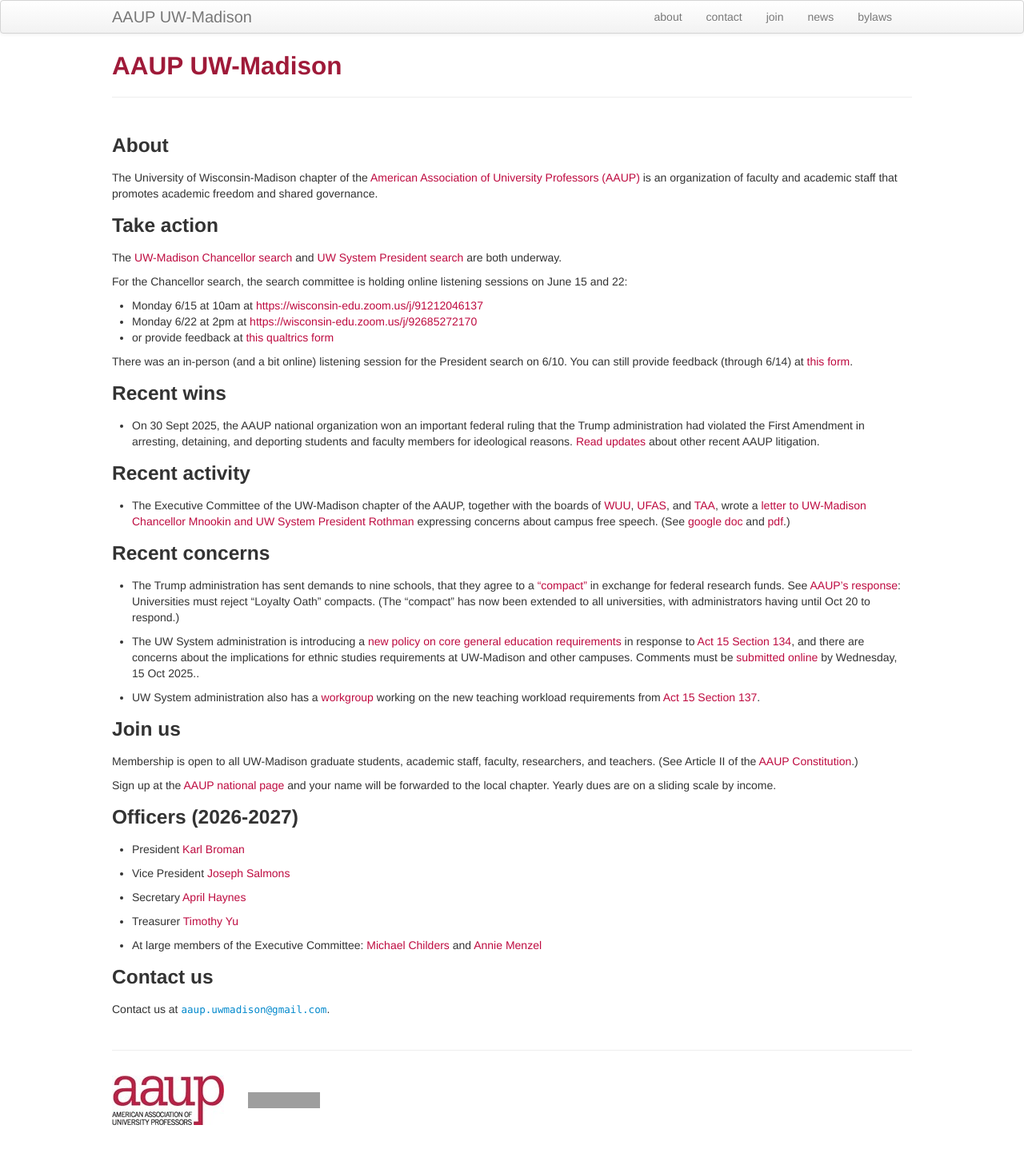
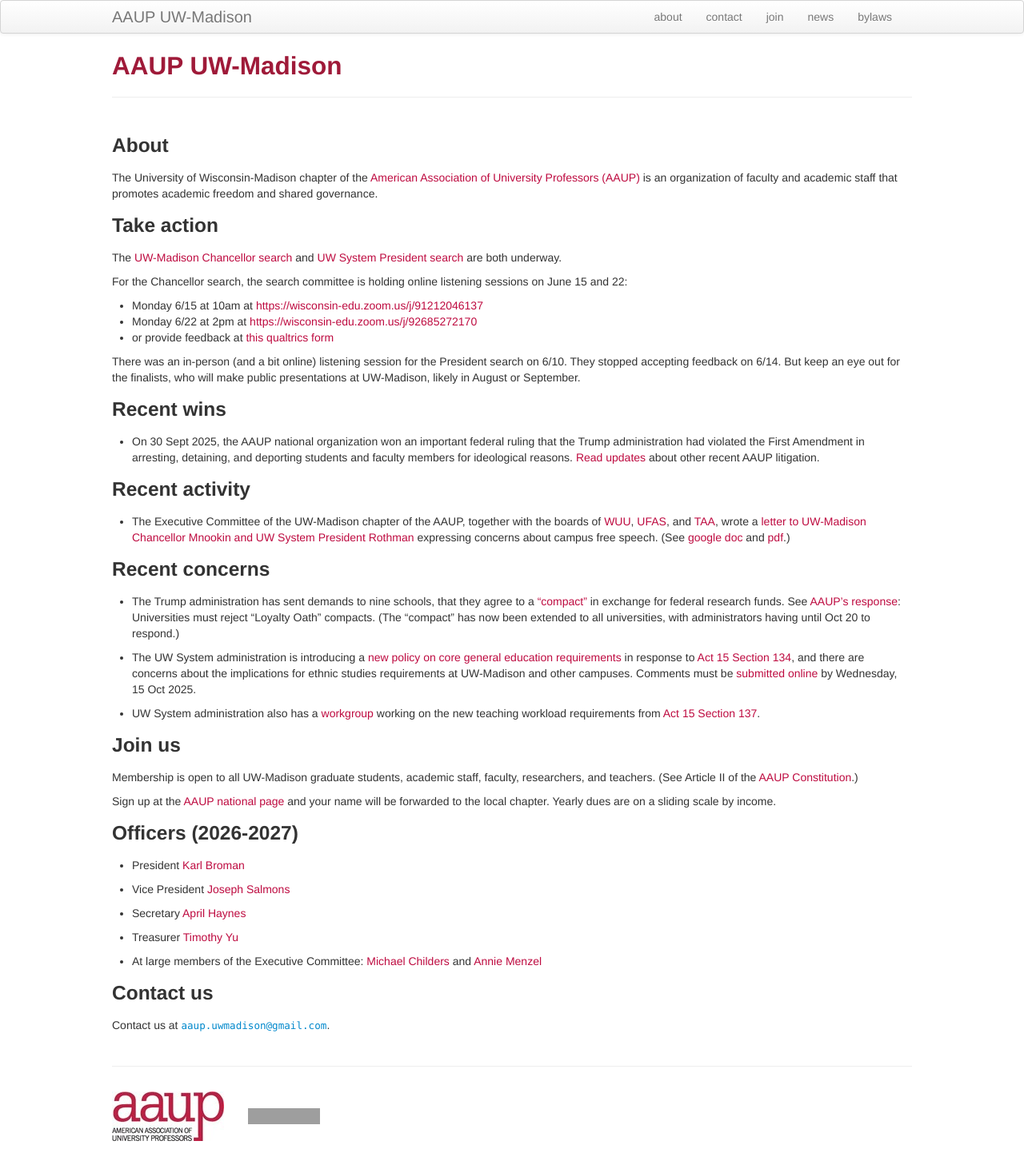
Before and after one commit to aaupmadison/aaupmadison.github.io, a Jekyll site: the page built from index.md, in a window 1280 px wide. Shown: the whole page at 80% size. Built offline with Jekyll 4.4.1, drawn with Linux system fonts in a browser that asks for light colours; grey boxes are pictures that could not be loaded.

Commit message:
index.md: system president search no longer accepting feedback

```diff
--- a/index.md
+++ b/index.md
@@ -26,9 +26,9 @@ listening sessions on June 15 and 22:
 - or provide feedback at [this qualtrics form](https://uwsystemadmin.qualtrics.com/jfe/form/SV_3V2kXO2MZUKq1pQ)
 
 There was an in-person (and a bit online) listening session for the
-President search on 6/10. You can still provide feedback (through
-6/14) at [this form](https://uwsystemadmin.qualtrics.com/jfe/form/SV_dgL7I0nVkJooSBU?Q_CHL=qr).
-
+President search on 6/10. They stopped accepting feedback on 6/14.
+But keep an eye out for the finalists, who will make public
+presentations at UW-Madison, likely in August or September.
 
 
 ### Recent wins
@@ -40,7 +40,6 @@ President search on 6/10. You can still provide feedback (through
   [Read
   updates](https://www.aaup.org/about/programs/legal-program/aaup-litigation)
   about other recent AAUP litigation.
-
 
 
 ### Recent activity
@@ -71,7 +70,7 @@ and [pdf](assets/free_speech_letter_to_Mnookin_Rothman.pdf).)
   requirements at UW-Madison and other campuses. Comments must be
   [submitted
   online](https://www.wisconsin.edu/regents/draft-policy-proposals-for-comment/)
-  by Wednesday, 15 Oct 2025..
+  by Wednesday, 15 Oct 2025.
 
 - UW System administration also has a
   [workgroup](https://www.wisconsin.edu/act-15-workload/) working on
```
